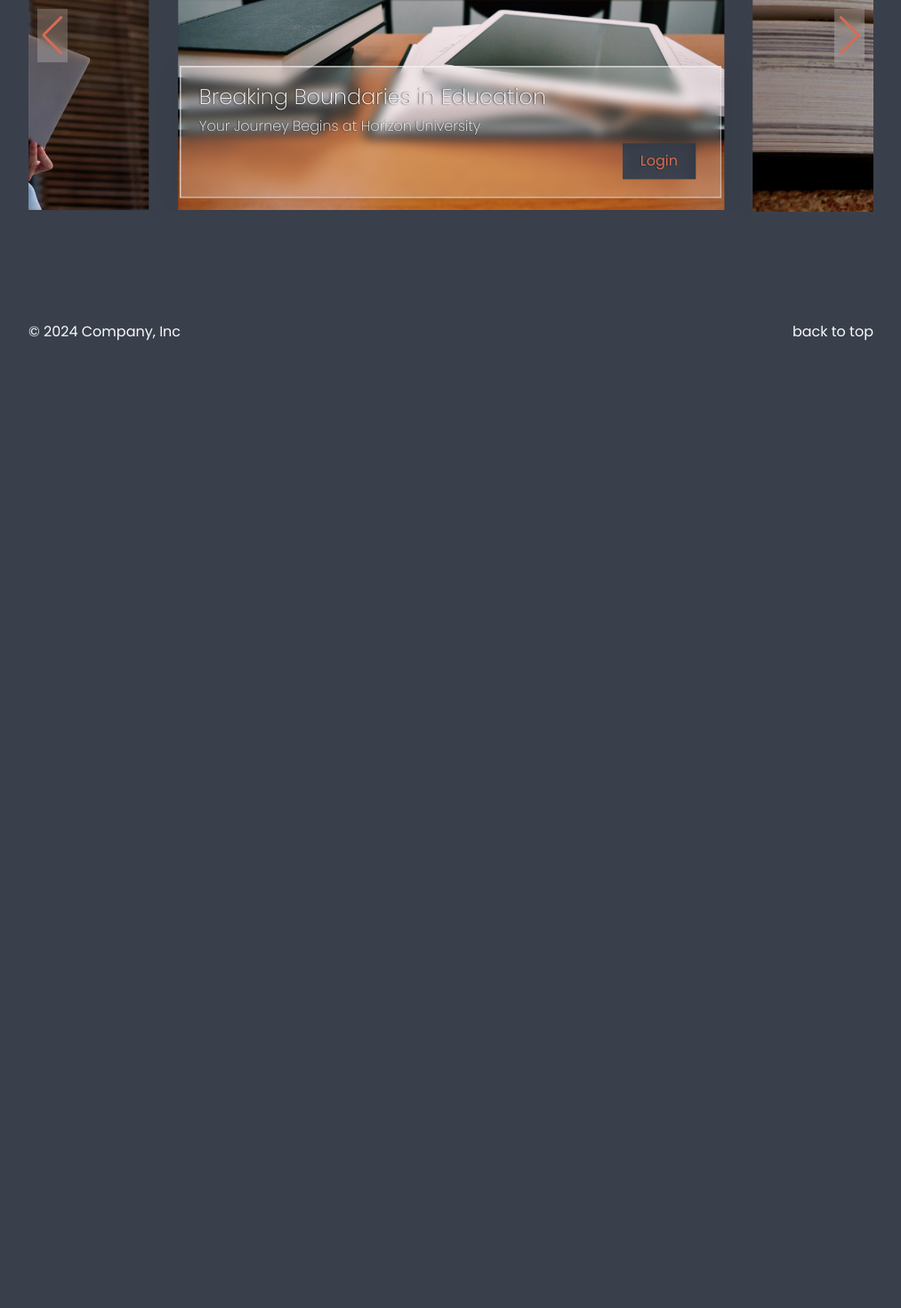
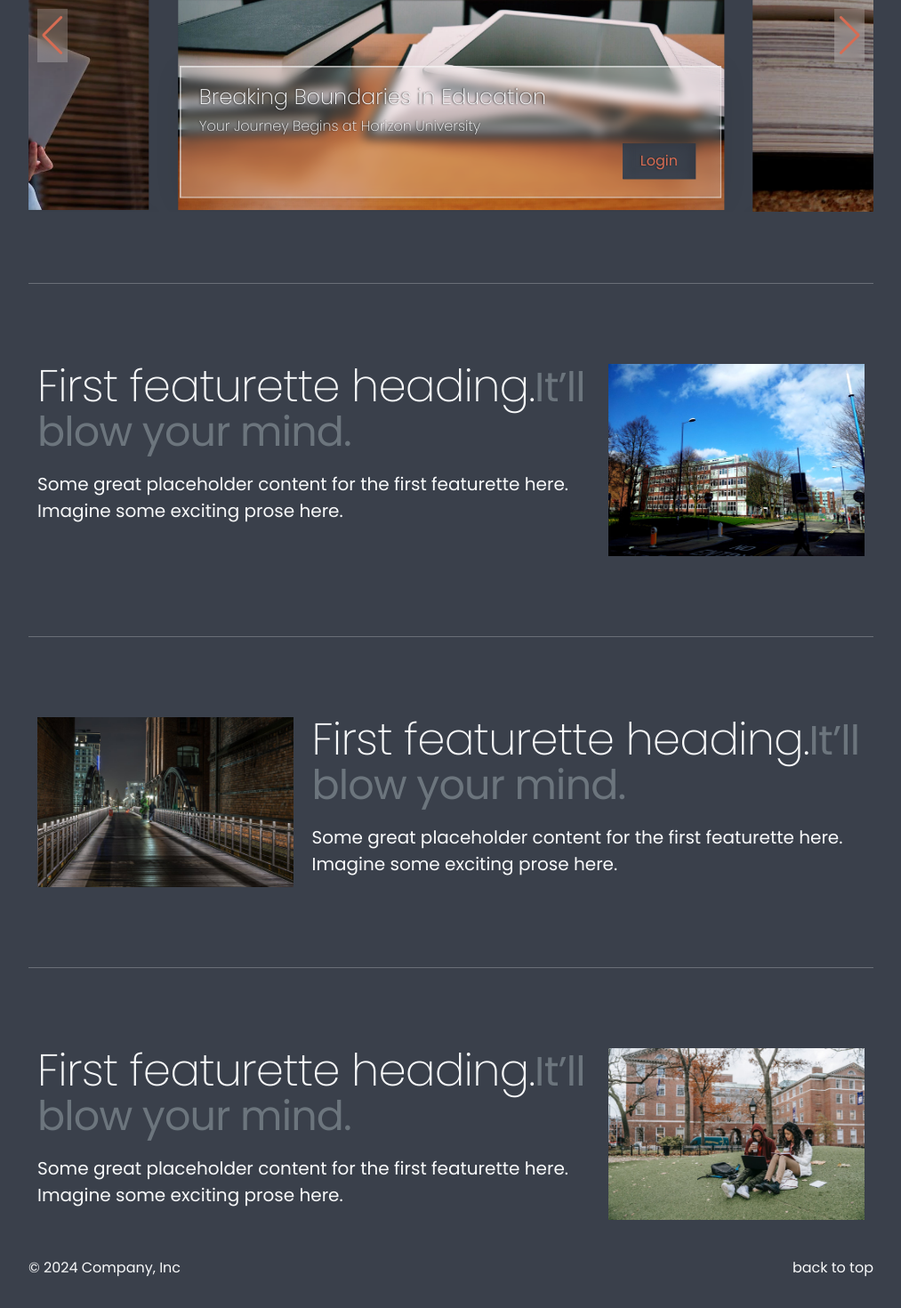
Before and after one commit to lostmart/university-front-react, a React (Vite) app: page / in a window 1280 px wide. Shown: the part 360-1830 px from the top of the page at 89% size, without its empty margins (133-1146 px from the left). Before the commit the page ends 800 px from the top, so only its background shows below. Built offline with nearby package versions, Linux system fonts and the light colour scheme.

Commit message:
instance of nex models

```diff
--- /dev/null
+++ b/src/components/atoms/HorizontalSeparator.jsx
@@ -0,0 +1,11 @@
+const HorizontalSeparator = () => {
+	const style = {
+		border: 0,
+		borderTop: "1px solid",
+		opacity: "0.25",
+		margin: "5rem 0",
+	}
+	return <hr style={style} />
+}
+
+export default HorizontalSeparator
--- a/src/components/ui/HeaderComp.jsx
+++ b/src/components/ui/HeaderComp.jsx
@@ -11,7 +11,9 @@ const HeaderComp = () => {
 
 	return (
 		<header className={styles.header}>
-			<img src={logo} alt="horizon university logo" />
+			<NavLink to="/">
+				<img src={logo} alt="horizon university logo" />
+			</NavLink>
 			<NavBar />
 			<div className={styles.logIn}>
 				<NavLink
--- a/src/components/ui/HeaderComp.module.scss
+++ b/src/components/ui/HeaderComp.module.scss
@@ -20,7 +20,7 @@
 	.logIn {
 		display: none;
 		justify-content: space-between;
-		width: 175px;
+		width: fit-content;
 	}
 
 	.navToggler {
--- a/src/components/ui/NavBar.module.scss
+++ b/src/components/ui/NavBar.module.scss
@@ -6,8 +6,8 @@
 	ul {
 		list-style-type: none;
 		display: flex;
-		justify-content: space-between;
-		width: 175px;
+		width: fit-content;
+		gap: 15px;
 	}
 
 	a {
--- a/src/index.scss
+++ b/src/index.scss
@@ -1,4 +1,4 @@
-@import url('https://fonts.googleapis.com/css2?family=Poppins:wght@100;200;400;700&display=swap');
+@import url("https://fonts.googleapis.com/css2?family=Poppins:wght@100;200;400;700&display=swap");
 
 @import "./sass/variables";
 @import "./sass/buttons";
@@ -9,17 +9,21 @@
 	--bg-color: #3a404b;
 }
 
-
 * {
 	margin: 0;
 	padding: 0;
 	box-sizing: border-box;
-	font-family: 'Poppins', sans-serif;
+	font-family: "Poppins", sans-serif;
 }
 
 body {
 	background-color: var(--bg-color);
 	color: var(--font-color);
+}
+
+img {
+	display: block;
+	max-width: 100%;
 }
 
 .container {
--- a/src/pages/HomePage.jsx
+++ b/src/pages/HomePage.jsx
@@ -1,7 +1,28 @@
+import HorizontalSeparator from "../components/atoms/HorizontalSeparator"
 import TitleComp from "../components/atoms/TitleComp"
 import SwipperCarrousel from "../components/ui/SwipperCarrousel"
 
+import grandImg from "../assets/img/grand.jpg"
+import grandImg2 from "../assets/img/grand-02.jpg"
+import grandImg3 from "../assets/img/grand-03.jpg"
+
 const Home = () => {
+	const titleStyle = {
+		fontSize: "50px",
+		letterSpacing: "-0.05rem",
+		lineHeight: "1",
+		fontWeight: "200",
+	}
+	const titleMuted = {
+		color: "#6c757d",
+		fontSize: "46px",
+		fontWeight: "400",
+	}
+	const paragraphStyle = {
+		fontSize: "1.25rem",
+		lineHeight: 1.5,
+		marginTop: "1em",
+	}
 	return (
 		<>
 			<TitleComp
@@ -10,6 +31,54 @@ const Home = () => {
 				nameOfClass="mainTitle"
 			/>
 			<SwipperCarrousel />
+			<HorizontalSeparator />
+			<section style={{ display: "flex" }}>
+				<article style={{ padding: "10px" }}>
+					<h2 style={titleStyle}>
+						First featurette heading.
+						<span style={titleMuted}>It’ll blow your mind.</span>
+					</h2>
+					<p style={paragraphStyle}>
+						Some great placeholder content for the first featurette here.
+						Imagine some exciting prose here.
+					</p>
+				</article>
+				<figure style={{ padding: "10px", width: "50%" }}>
+					<img src={grandImg} alt="" />
+				</figure>
+			</section>
+			<HorizontalSeparator />
+			<section style={{ display: "flex" }}>
+				<figure style={{ padding: "10px", width: "50%" }}>
+					<img src={grandImg2} alt="" />
+				</figure>
+				<article style={{ padding: "10px" }}>
+					<h2 style={titleStyle}>
+						First featurette heading.
+						<span style={titleMuted}>It’ll blow your mind.</span>
+					</h2>
+					<p style={paragraphStyle}>
+						Some great placeholder content for the first featurette here.
+						Imagine some exciting prose here.
+					</p>
+				</article>
+			</section>
+			<HorizontalSeparator />
+			<section style={{ display: "flex" }}>
+				<article style={{ padding: "10px" }}>
+					<h2 style={titleStyle}>
+						First featurette heading.
+						<span style={titleMuted}>It’ll blow your mind.</span>
+					</h2>
+					<p style={paragraphStyle}>
+						Some great placeholder content for the first featurette here.
+						Imagine some exciting prose here.
+					</p>
+				</article>
+				<figure style={{ padding: "10px", width: "50%" }}>
+					<img src={grandImg3} alt="" />
+				</figure>
+			</section>
 		</>
 	)
 }
```
